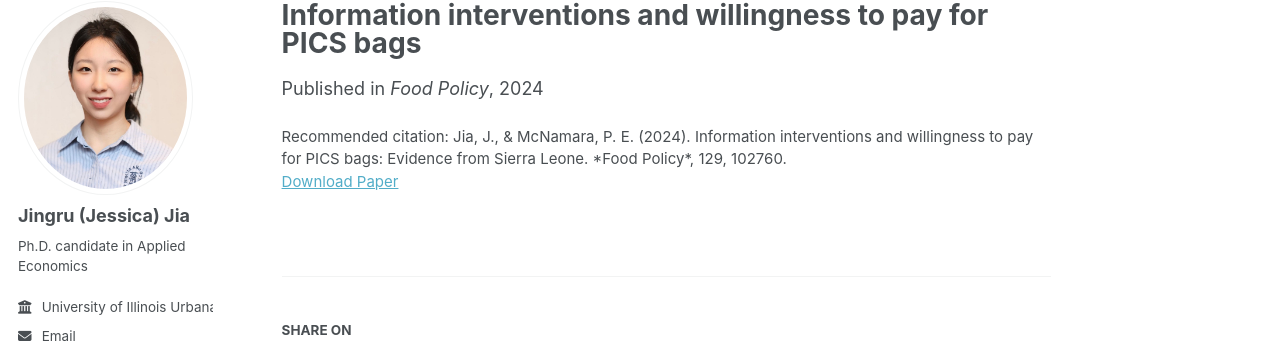
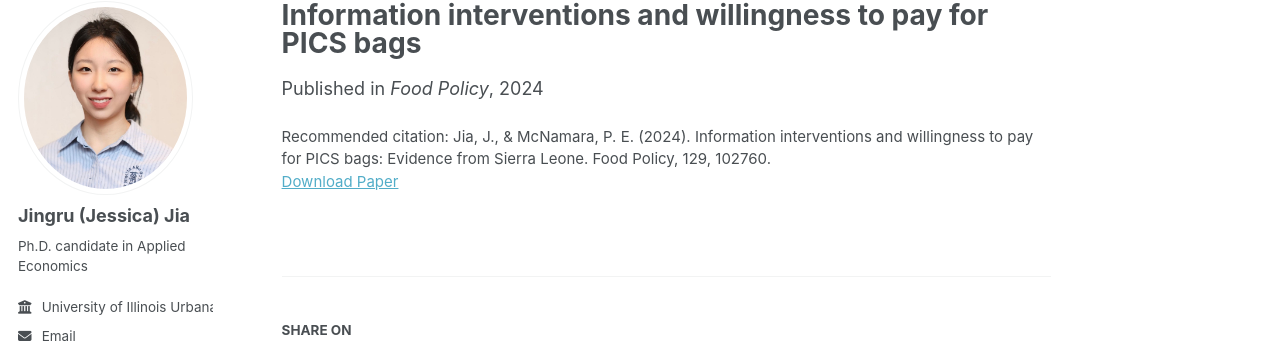
Before and after one commit to jingru688/jingru688.github.io, a Jekyll site: the page built from _publications/foodpolicy.md, in a window 1280 px wide and 975 px high. Shown: the part 98-441 px from the top of the window. Built offline with Jekyll 4.4.1, drawn with Linux system fonts in a browser that asks for light colours; some web fonts are replaced; a script that is not in the unit is left out.

```diff
--- a/_publications/foodpolicy.md
+++ b/_publications/foodpolicy.md
@@ -6,6 +6,6 @@ venue: "Food Policy"
 category: paper
 paperurl: "https://www.sciencedirect.com/science/article/pii/S0306919224001714"
 doi: "10.1016/j.foodpol.2024.102760"
-citation: "Jia, J., & McNamara, P. E. (2024). Information interventions and willingness to pay for PICS bags: Evidence from Sierra Leone. *Food Policy*, 129, 102760."
+citation: "Jia, J., & McNamara, P. E. (2024). Information interventions and willingness to pay for PICS bags: Evidence from Sierra Leone. Food Policy, 129, 102760."
 selected: true
 ---
```
